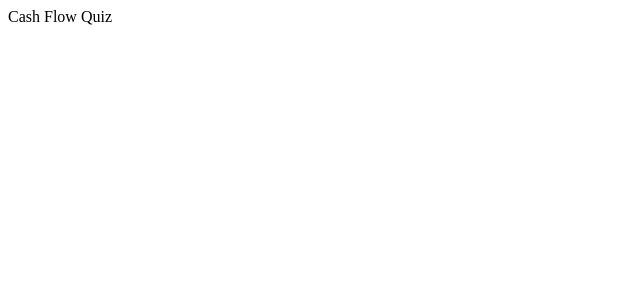
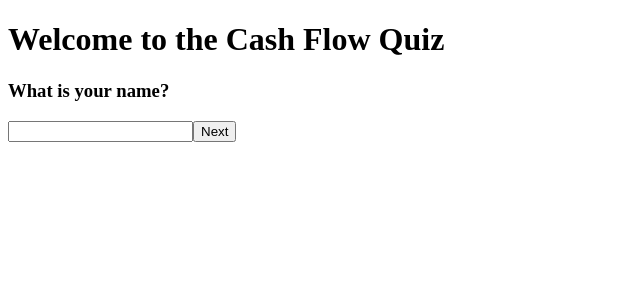
Before and after one commit to bertiecroll/react_rails_quiz, a React app in the folder quiz_ui/client/: page / in a window 1280 px wide. Shown: the top 300 px of the page, without its empty margins (0-640 px from the left). Built offline with nearby package versions, Linux system fonts and the light colour scheme; no server answers; the HTML template or start-up script is replaced by a standard one.

Commit message:
User component created

```diff
--- a/quiz_ui/client/src/app.js
+++ b/quiz_ui/client/src/app.js
@@ -4,7 +4,7 @@ import App from './containers/App'
 
 window.onload = function(){
   ReactDOM.render(
-    <App url="http://localhost:3000/quizzes/3"/>,
+    <App url="http://localhost:3000/quizzes"/>,
     document.getElementById('app')
   )
 }
--- /dev/null
+++ b/quiz_ui/client/src/components/User.jsx
@@ -0,0 +1,14 @@
+import React from 'react'
+
+const User = function(props) {
+  return (
+    <div className="user-component">
+      <h1>Welcome to the Cash Flow Quiz</h1>
+      <h3>What is your name?</h3>
+      <input type="text" />
+      <button>Next</button>
+    </div>
+  )
+}
+
+export default User
--- a/quiz_ui/client/src/containers/App.jsx
+++ b/quiz_ui/client/src/containers/App.jsx
@@ -1,10 +1,12 @@
 import React from 'react'
+import User from '../components/User'
 
 class App extends React.Component {
   constructor(props) {
     super(props)
     this.state = {
-      quiz: {}
+      quiz: {},
+      user: {}
     }
   }
 
@@ -14,9 +16,9 @@ class App extends React.Component {
     request.onload = () => {
       const jsonString = request.responseText
       const data = JSON.parse(jsonString)
-      console.log("quizzes", data)
+      console.log("quizzes", data[0])
       this.setState({
-        quiz: data
+        quiz: data[0]
       })
     }
     request.send(null)
@@ -25,7 +27,7 @@ class App extends React.Component {
   render() {
     return (
       <div className='quiz-app'>
-        Cash Flow Quiz
+        <User />
       </div>
     )
   }
```
Also changed, not shown: 1 other file (tests, documents, lock files or other folders).
